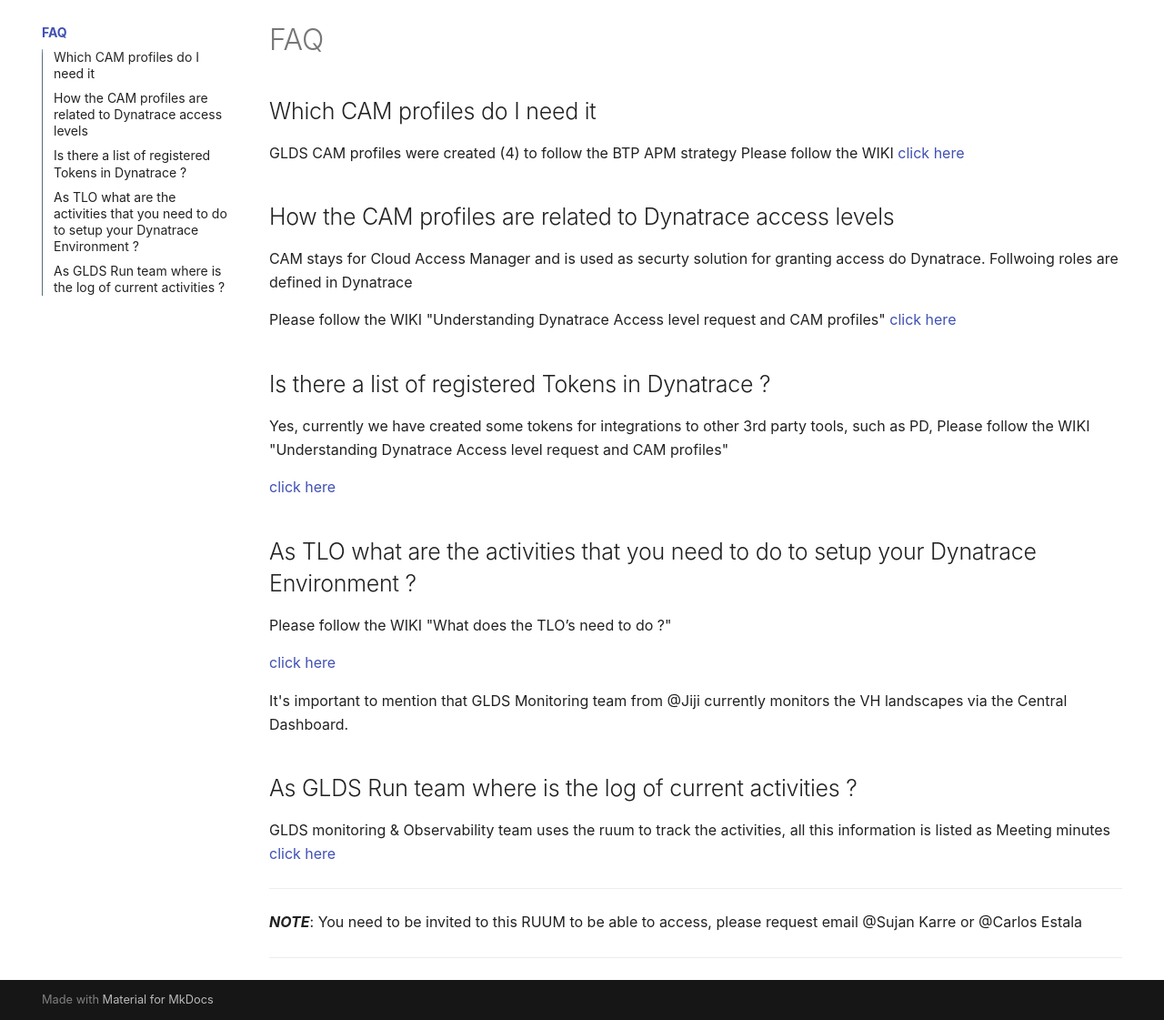
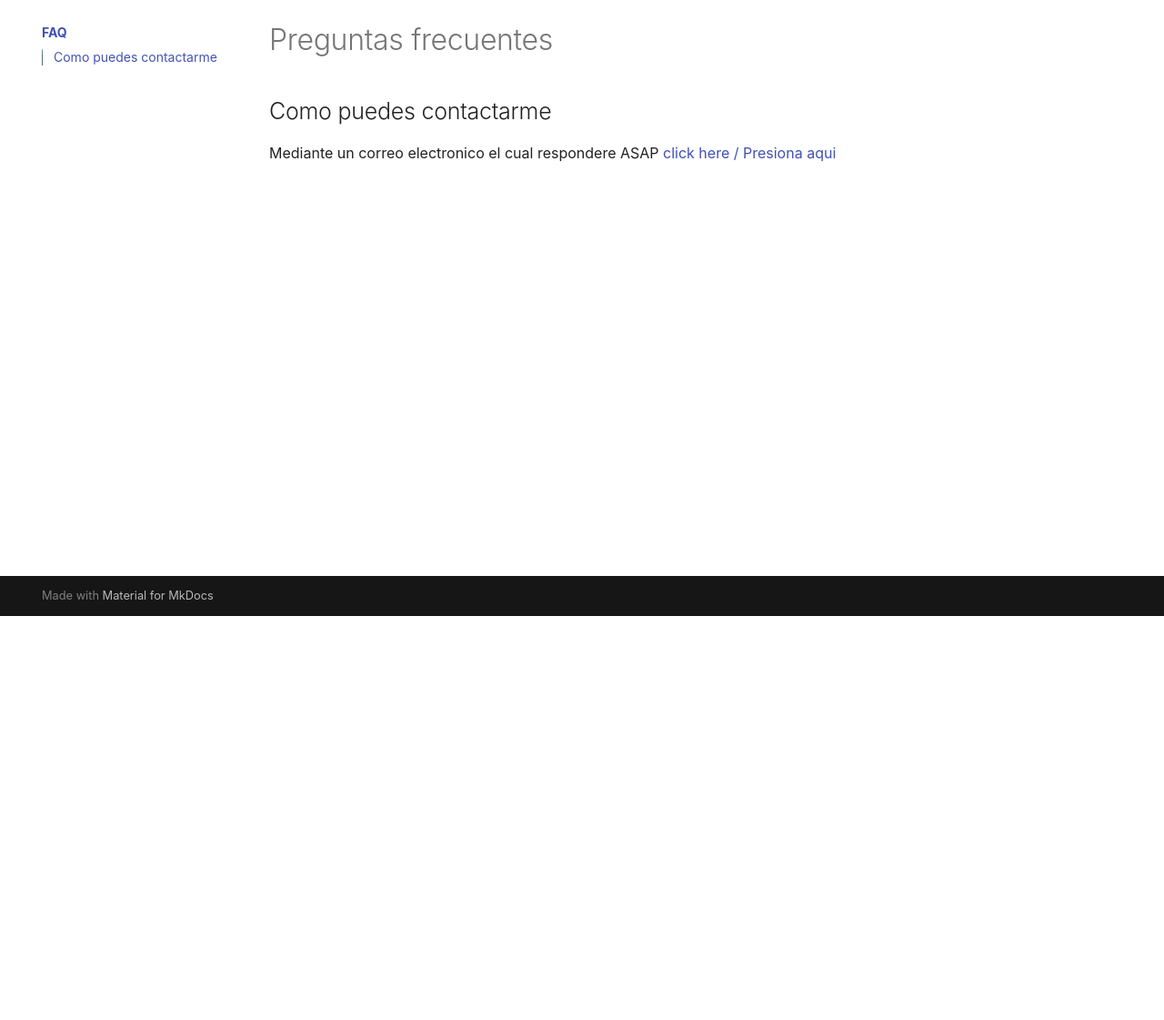
Before and after one commit to estalav/JEstalaE, a plain HTML site: page faq/index.html in a window 1280 px wide. Shown: the part 123-1244 px from the top of the page at 91% size. After the commit the page ends 800 px from the top, so only its background shows below. Drawn offline with Linux system fonts and the light colour scheme.

Commit message:
Deployed 4bf1241 with MkDocs version: 1.4.2

```diff
--- a/faq/index.html
+++ b/faq/index.html
@@ -110,7 +110,7 @@
     <div data-md-component="skip">
 
 
-        <a href="#faq" class="md-skip">
+        <a href="#preguntas-frecuentes" class="md-skip">
           Skip to content
         </a>
 
@@ -403,36 +403,8 @@
     <ul class="md-nav__list" data-md-component="toc" data-md-scrollfix>
 
         <li class="md-nav__item">
-  <a href="#which-cam-profiles-do-i-need-it" class="md-nav__link">
-    Which CAM profiles do I need it
-  </a>
-
-</li>
-
-        <li class="md-nav__item">
-  <a href="#how-the-cam-profiles-are-related-to-dynatrace-access-levels" class="md-nav__link">
-    How the CAM profiles are related to Dynatrace access levels
-  </a>
-
-</li>
-
-        <li class="md-nav__item">
-  <a href="#is-there-a-list-of-registered-tokens-in-dynatrace" class="md-nav__link">
-    Is there a list of registered Tokens in Dynatrace ?
-  </a>
-
-</li>
-
-        <li class="md-nav__item">
-  <a href="#as-tlo-what-are-the-activities-that-you-need-to-do-to-setup-your-dynatrace-environment" class="md-nav__link">
-    As TLO what are the activities that you need to do to setup your Dynatrace Environment ?
-  </a>
-
-</li>
-
-        <li class="md-nav__item">
-  <a href="#as-glds-run-team-where-is-the-log-of-current-activities" class="md-nav__link">
-    As GLDS Run team where is the log of current activities ?
+  <a href="#como-puedes-contactarme" class="md-nav__link">
+    Como puedes contactarme
   </a>
 
 </li>
@@ -476,30 +448,10 @@
 
 
 
-<h1 id="faq">FAQ</h1>
-<h2 id="which-cam-profiles-do-i-need-it">Which CAM profiles do I need it</h2>
-<p>GLDS CAM profiles were created (4) to follow the BTP APM strategy
-Please follow the WIKI
-<a href="https://wiki.wdf.sap.corp/wiki/x/3saCi">click here </a></p>
-<h2 id="how-the-cam-profiles-are-related-to-dynatrace-access-levels">How the CAM profiles are related to Dynatrace access levels</h2>
-<p>CAM stays for Cloud Access Manager and is used as securty solution for granting access do Dynatrace. Follwoing roles are defined in Dynatrace</p>
-<p>Please follow the WIKI "Understanding Dynatrace Access level request and CAM profiles"
-<a href="https://wiki.wdf.sap.corp/wiki/x/HNjQqg">click here </a></p>
-<h2 id="is-there-a-list-of-registered-tokens-in-dynatrace">Is there a list of registered Tokens in Dynatrace ?</h2>
-<p>Yes, currently we have created some tokens for integrations to other 3rd party tools, such as PD, Please follow the WIKI "Understanding Dynatrace Access level request and CAM profiles"</p>
-<p><a href="https://wiki.wdf.sap.corp/wiki/x/JKCLqQ">click here </a></p>
-<h2 id="as-tlo-what-are-the-activities-that-you-need-to-do-to-setup-your-dynatrace-environment">As TLO what are the activities that you need to do to setup your Dynatrace Environment ?</h2>
-<p>Please follow the WIKI "What does the TLO’s need to do ?"</p>
-<p><a href="- ***https://wiki.wdf.sap.corp/wiki/x/A0Qwf***:">click here</a></p>
-<p>It's important to mention that GLDS Monitoring team from @Jiji currently monitors the VH landscapes via the Central Dashboard.</p>
-<h2 id="as-glds-run-team-where-is-the-log-of-current-activities">As GLDS Run team where is the log of current activities ?</h2>
-<p>GLDS monitoring &amp; Observability team uses the ruum to track the activities, all this information is listed as Meeting minutes
-<a href="https://open.ruumapp.com/projects/ruum_1552324358371_w7kdqbmxxal/canvas">click here</a></p>
-<hr />
-<p><strong><em>NOTE</em></strong>:
-You need to be invited to this RUUM to be able to access, please request email
-@Sujan Karre or @Carlos Estala</p>
-<hr />
+<h1 id="preguntas-frecuentes">Preguntas frecuentes</h1>
+<h2 id="como-puedes-contactarme">Como puedes contactarme</h2>
+<p>Mediante un correo electronico el cual respondere ASAP
+<a href="mailto:jestalae@hotmail.com">click here / Presiona aqui </a></p>
 
 
 
```
Also changed, not shown: contacts/index.html (+5 -5 lines), proyectos/index.html (+1 -1 lines), search/search_index.json (+1 -1 lines), 2 other files.
